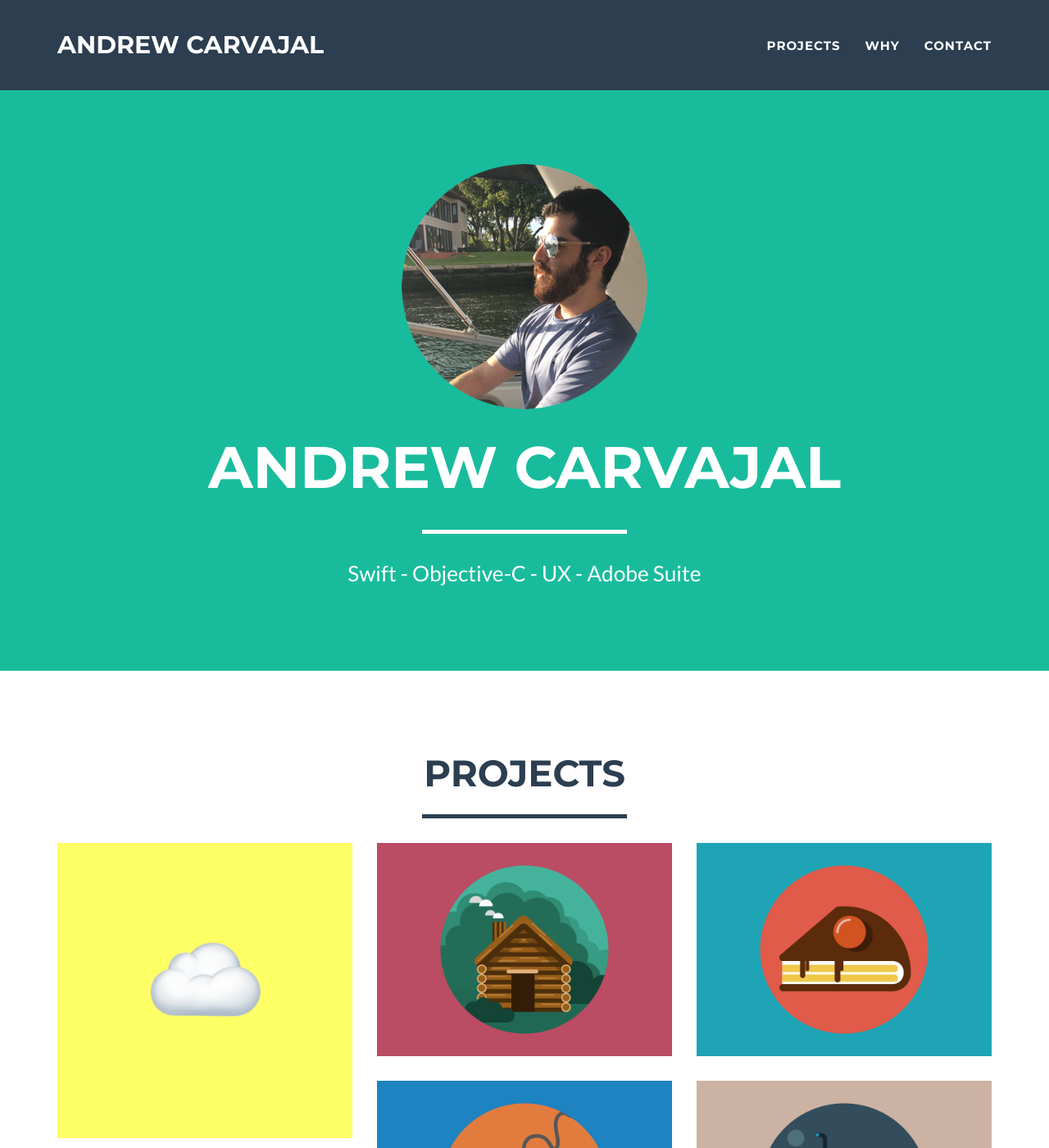
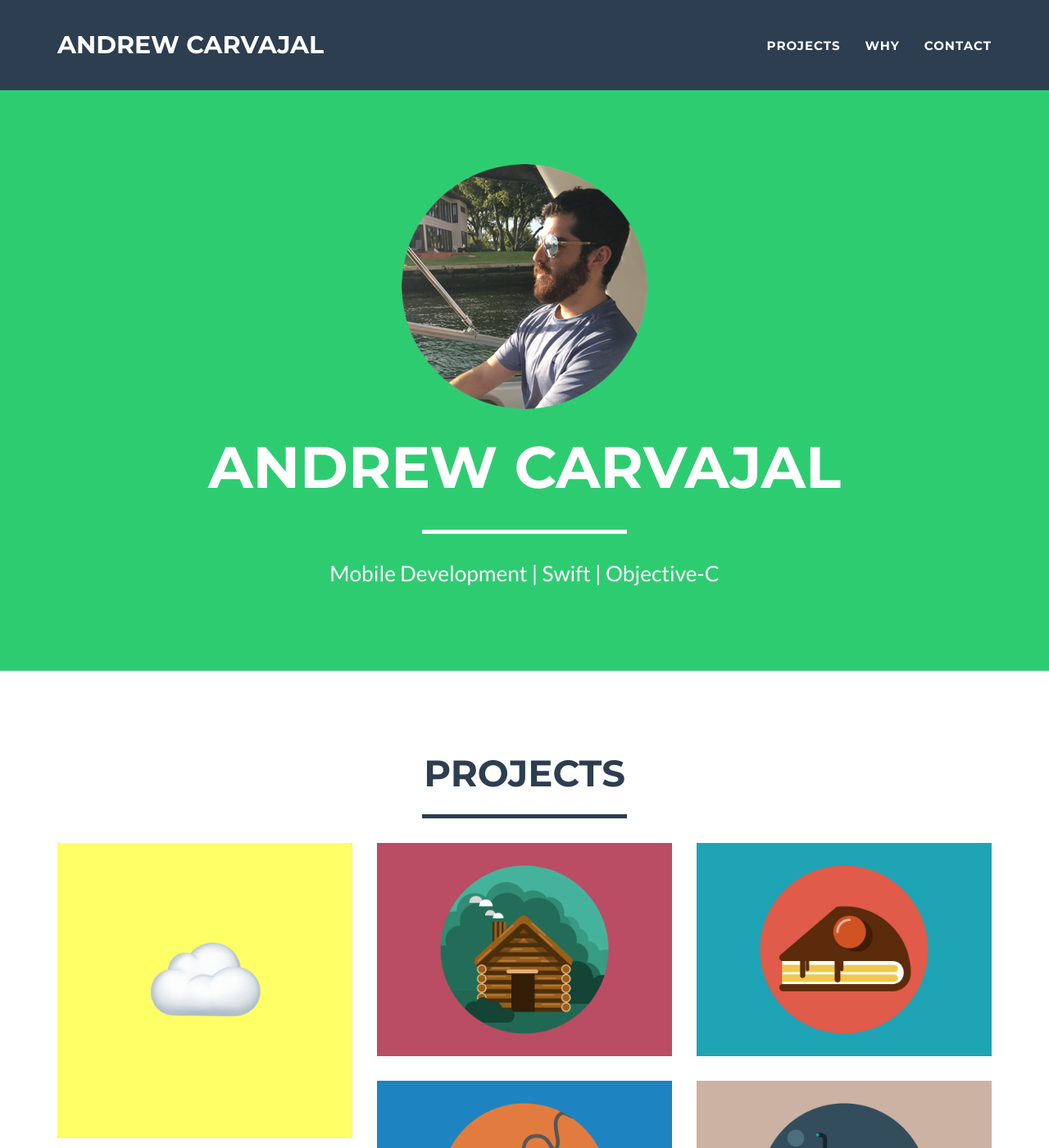
Before and after one commit to andrewcar/andrewcar.github.io, a Jekyll site: the page built from index.html, in a window 1280 px wide and 1400 px high. Shown: the whole window at 82% size. Built offline with Jekyll 4.4.1, drawn with Linux system fonts in a browser that asks for light colours.

Commit message:
Update _config.yml

```diff
--- a/_config.yml
+++ b/_config.yml
@@ -2,8 +2,8 @@
 title: Andrew Carvajal
 email: andrew@appdrew.com
 url: appdrew.com
-description: "A New York based iOS developer building in Swift and Objective-C."
-skills: "Swift - Objective-C - UX - Adobe Suite"
+description: "iOS Dev in New York building in Swift and Objective-C"
+skills: "Mobile Development | Swift | Objective-C"
 meta_author: Carvajal Andrew
 
 # Google webmaster tools
@@ -24,7 +24,7 @@ disqus_shortname: appdrew
 
 # Color settings (hex-codes without the leading hash-tag)
 color:
-  primary: 18bc9c #80B3FF
+  primary: 2ECC71 #2ECC71
   primary-rgb: "24,288,156" #"128,179,255"
   secondary: 2c3e50 #FD6E8A
   secondary-dark: 233140 #A2122F
```
